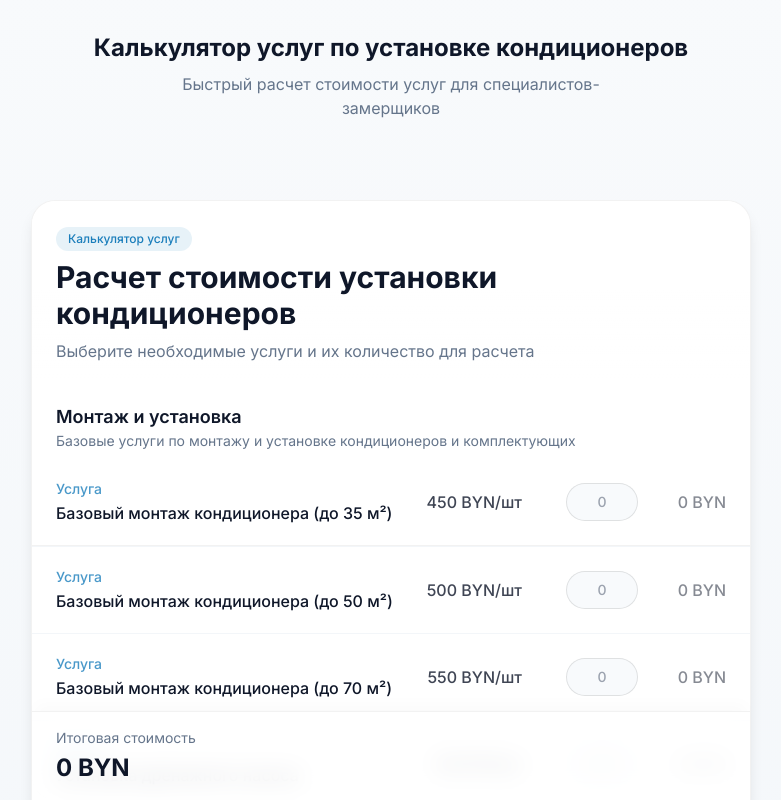
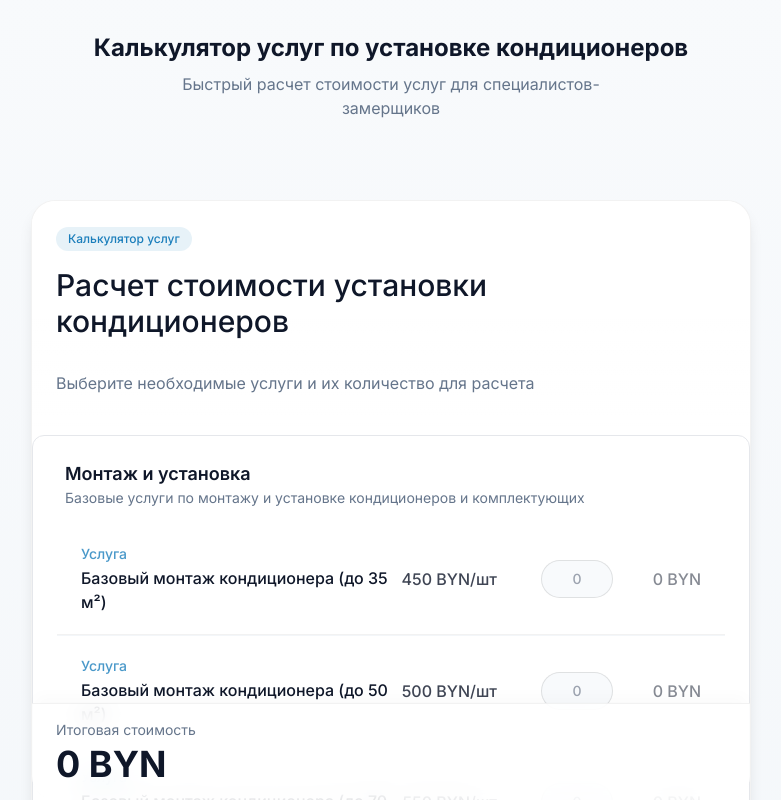
Before and after one commit to maryiarahoisha/cool-calculator-service, a React (Vite) app: page / in a window 1280 px wide. Shown: the top 800 px of the page, without its empty margins (249-1030 px from the left). Built offline with nearby package versions, Linux system fonts and the light colour scheme.

Commit message:
Update calculator styling
Update the styling of the calculator to match a reference design, while preserving existing content and functionality.

```diff
--- a/src/components/ServiceCalculator.tsx
+++ b/src/components/ServiceCalculator.tsx
@@ -3,6 +3,9 @@ import React, { useState, useEffect, useRef } from 'react';
 import { services, Service } from '@/data/services';
 import ServiceItem from './ServiceItem';
 import { cn } from '@/lib/utils';
+import { Input } from './ui/input';
+import { Switch } from './ui/switch';
+import { Button } from './ui/button';
 
 interface Quantities {
   [key: number]: number;
@@ -143,8 +146,8 @@ const ServiceCalculator: React.FC<BitrixIntegrationProps> = ({
     title: string,
     description: string
   ) => (
-    <div className="mb-4">
-      <div className="px-6 pt-4 pb-2">
+    <div className="calculator-section">
+      <div className="px-2 mb-4">
         <h2 className="text-lg font-semibold text-foreground">{title}</h2>
         <p className="text-sm text-muted-foreground">{description}</p>
       </div>
@@ -184,10 +187,10 @@ const ServiceCalculator: React.FC<BitrixIntegrationProps> = ({
           <div className="inline-block bg-primary/10 text-primary rounded-full px-3 py-1 text-xs font-medium mb-2">
             Калькулятор услуг
           </div>
-          <h1 className="text-2xl sm:text-3xl font-bold text-foreground">
+          <h1 className="calculator-header">
             Расчет стоимости установки кондиционеров
           </h1>
-          <p className="text-muted-foreground mt-2">
+          <p className="text-muted-foreground mb-4">
             Выберите необходимые услуги и их количество для расчета
           </p>
         </div>
@@ -231,9 +234,8 @@ const ServiceCalculator: React.FC<BitrixIntegrationProps> = ({
               <div>
                 <div className="text-sm text-muted-foreground mb-1">Итоговая стоимость</div>
                 <div className={cn(
-                  "text-2xl font-bold transition-all duration-300",
+                  "result-value transition-all duration-300",
                   showTotalAnimation && "text-primary",
-                  hasSelectedServices ? "text-3xl" : "text-2xl"
                 )}>
                   {formatPrice(totalAmount)} {currency}
                 </div>
--- a/src/components/ui/button.tsx
+++ b/src/components/ui/button.tsx
@@ -1,3 +1,4 @@
+
 import * as React from "react"
 import { Slot } from "@radix-ui/react-slot"
 import { cva, type VariantProps } from "class-variance-authority"
@@ -18,11 +19,14 @@ const buttonVariants = cva(
           "bg-secondary text-secondary-foreground hover:bg-secondary/80",
         ghost: "hover:bg-accent hover:text-accent-foreground",
         link: "text-primary underline-offset-4 hover:underline",
+        insolation: "border border-gray-300 bg-white text-gray-700 hover:border-primary/50",
+        insolationActive: "bg-primary text-white border border-primary hover:bg-primary/90",
       },
       size: {
         default: "h-10 px-4 py-2",
         sm: "h-9 rounded-md px-3",
         lg: "h-11 rounded-md px-8",
+        xl: "h-12 rounded-md px-8 text-base",
         icon: "h-10 w-10",
       },
     },
--- a/src/components/ui/input.tsx
+++ b/src/components/ui/input.tsx
@@ -1,3 +1,4 @@
+
 import * as React from "react"
 
 import { cn } from "@/lib/utils"
@@ -8,7 +9,7 @@ const Input = React.forwardRef<HTMLInputElement, React.ComponentProps<"input">>(
       <input
         type={type}
         className={cn(
-          "flex h-10 w-full rounded-md border border-input bg-background px-3 py-2 text-base ring-offset-background file:border-0 file:bg-transparent file:text-sm file:font-medium file:text-foreground placeholder:text-muted-foreground focus-visible:outline-none focus-visible:ring-2 focus-visible:ring-ring focus-visible:ring-offset-2 disabled:cursor-not-allowed disabled:opacity-50 md:text-sm",
+          "flex h-12 w-full rounded-md border border-gray-300 bg-background px-4 py-2 text-base ring-offset-background file:border-0 file:bg-transparent file:text-sm file:font-medium file:text-foreground placeholder:text-muted-foreground focus-visible:outline-none focus-visible:ring-1 focus-visible:ring-primary focus-visible:border-primary disabled:cursor-not-allowed disabled:opacity-50 md:text-sm",
           className
         )}
         ref={ref}
--- a/src/components/ui/switch.tsx
+++ b/src/components/ui/switch.tsx
@@ -1,3 +1,4 @@
+
 import * as React from "react"
 import * as SwitchPrimitives from "@radix-ui/react-switch"
 
@@ -9,7 +10,7 @@ const Switch = React.forwardRef<
 >(({ className, ...props }, ref) => (
   <SwitchPrimitives.Root
     className={cn(
-      "peer inline-flex h-6 w-11 shrink-0 cursor-pointer items-center rounded-full border-2 border-transparent transition-colors focus-visible:outline-none focus-visible:ring-2 focus-visible:ring-ring focus-visible:ring-offset-2 focus-visible:ring-offset-background disabled:cursor-not-allowed disabled:opacity-50 data-[state=checked]:bg-primary data-[state=unchecked]:bg-input",
+      "peer inline-flex h-6 w-11 shrink-0 cursor-pointer items-center rounded-full border-2 border-transparent transition-colors focus-visible:outline-none focus-visible:ring-2 focus-visible:ring-ring focus-visible:ring-offset-2 focus-visible:ring-offset-background disabled:cursor-not-allowed disabled:opacity-50 data-[state=checked]:bg-primary data-[state=unchecked]:bg-gray-200",
       className
     )}
     {...props}
@@ -17,7 +18,7 @@ const Switch = React.forwardRef<
   >
     <SwitchPrimitives.Thumb
       className={cn(
-        "pointer-events-none block h-5 w-5 rounded-full bg-background shadow-lg ring-0 transition-transform data-[state=checked]:translate-x-5 data-[state=unchecked]:translate-x-0"
+        "pointer-events-none block h-5 w-5 rounded-full bg-white shadow-md ring-0 transition-transform data-[state=checked]:translate-x-5 data-[state=unchecked]:translate-x-0"
       )}
     />
   </SwitchPrimitives.Root>
--- a/src/index.css
+++ b/src/index.css
@@ -96,6 +96,63 @@
     backface-visibility: hidden;
   }
 
+  /* New styles for modern calculator matching the screenshot */
+  .calculator-section {
+    @apply bg-white border border-gray-200 rounded-lg mb-4 p-6;
+  }
+
+  .calculator-header {
+    @apply text-3xl font-medium text-left mb-8 mt-2;
+  }
+
+  .calculator-field-group {
+    @apply flex flex-col md:flex-row gap-4 mb-6;
+  }
+
+  .calculator-field {
+    @apply flex-1;
+  }
+
+  .calculator-label {
+    @apply block text-gray-600 mb-2 text-sm;
+  }
+
+  .calculator-input {
+    @apply w-full h-12 px-4 border border-gray-300 rounded-md focus:border-primary focus:ring-1 focus:ring-primary focus:outline-none;
+  }
+
+  .insolation-buttons {
+    @apply flex flex-wrap gap-2 mt-1;
+  }
+
+  .insolation-button {
+    @apply h-10 px-4 rounded-md border border-gray-300 text-gray-700 font-medium transition-all;
+  }
+
+  .insolation-button-active {
+    @apply bg-primary text-white border-primary;
+  }
+
+  .section-divider {
+    @apply my-6 border-t border-gray-200;
+  }
+
+  .switch-field {
+    @apply flex items-center gap-3;
+  }
+
+  .submit-button {
+    @apply bg-primary hover:bg-primary/90 text-white font-medium h-12 px-6 rounded-md transition-all;
+  }
+
+  .result-value {
+    @apply text-4xl font-bold;
+  }
+
+  .result-label {
+    @apply text-gray-500 text-sm;
+  }
+
   .service-item {
     @apply border-b border-black/5 px-6 py-5 transition-all duration-200 ease-out relative;
   }
```
